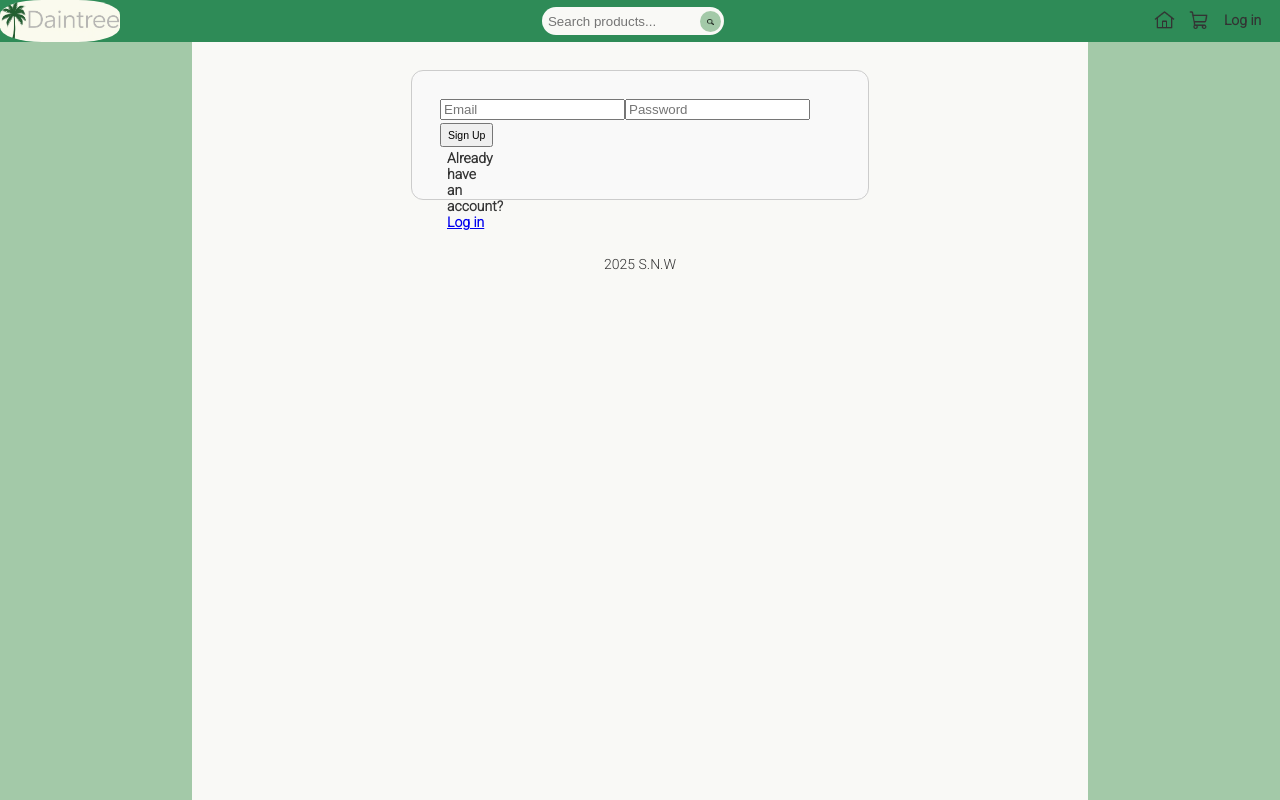
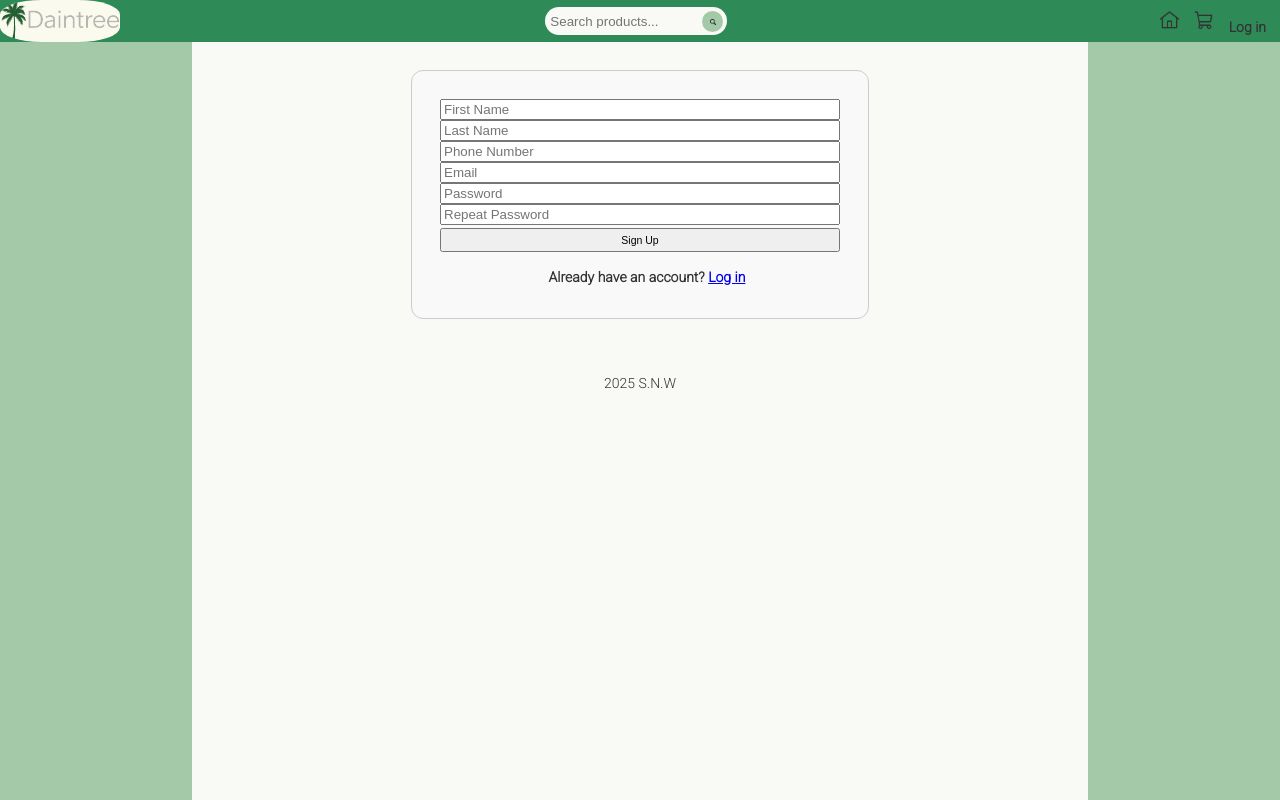
Before and after one commit to SimonWindsor/Daintree-Store, a React (Create React App) app: page /signup in a window 1280 px wide. Built offline with nearby package versions, Linux system fonts and the light colour scheme; no server answers.

Commit message:
Final Cart fix

```diff
--- a/src/pages/SignUpPage.css
+++ b/src/pages/SignUpPage.css
@@ -6,3 +6,18 @@
   border-radius: 12px;
   background-color: #f9f9f9;
 }
+
+.sign-up-form {
+  display: flex;
+  flex-direction: column;
+}
+
+.sign-up-submit {
+  width: inherit
+}
+
+.login-link {
+  margin-top: 1rem;
+  text-align: center;
+  width: 100%;
+}
--- a/src/pages/SignUpPage.js
+++ b/src/pages/SignUpPage.js
@@ -5,8 +5,12 @@ import { FunctionContext } from '../App.js';
 import './SignUpPage.css';
 
 function SignUpPage() {
+  const [firstName, setFirstName] = useState('');
+  const [lastName, setLastName] = useState('');
+  const [phoneNumber, setPhoneNumber] = useState('');
   const [email, setEmail] = useState('');
   const [password, setPassword] = useState('');
+  const [repeatPassword, setRepeatPassword] = useState('');
   const [message, setMessage] = useState('');
   const navigate = useNavigate();
   const { handleLoading, setUser } = useContext(FunctionContext);
@@ -36,9 +40,34 @@ function SignUpPage() {
     <div className="SignUpPage">
       <form className="sign-up-form" onSubmit={handleSignup}>
         <input
+          className="first-name"
+          type="text"
+          placeholder="First Name"
+          value={firstName}
+          onChange={e => setFirstName(e.target.value)}
+          required
+        />
+        <input
+          className="last-name"
+          type="text"
+          placeholder="Last Name"
+          value={lastName}
+          onChange={e => setLastName(e.target.value)}
+          required
+        />
+        <input
+          className="phone-number"
+          type="tel"
+          placeholder="Phone Number"
+          value={phoneNumber}
+          onChange={e => setPhoneNumber(e.target.value)}
+          required
+        />
+        <input
           className="sign-up-email"
           type="email"
           placeholder="Email"
+          autoComplete="off"
           value={email}
           onChange={e => setEmail(e.target.value)}
           required
@@ -46,8 +75,17 @@ function SignUpPage() {
         <input
           className="sign-up-password"
           type="password"
+          autoComplete="new-password"
           placeholder="Password"
           value={password}
+          onChange={e => setPassword(e.target.value)}
+          required
+        />
+        <input
+          className="repeat-password"
+          type="password"
+          placeholder="Repeat Password"
+          value={repeatPassword}
           onChange={e => setPassword(e.target.value)}
           required
         />
```
